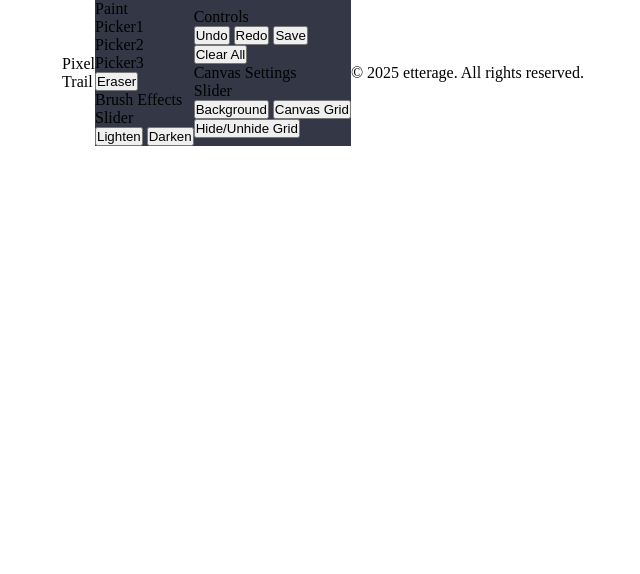
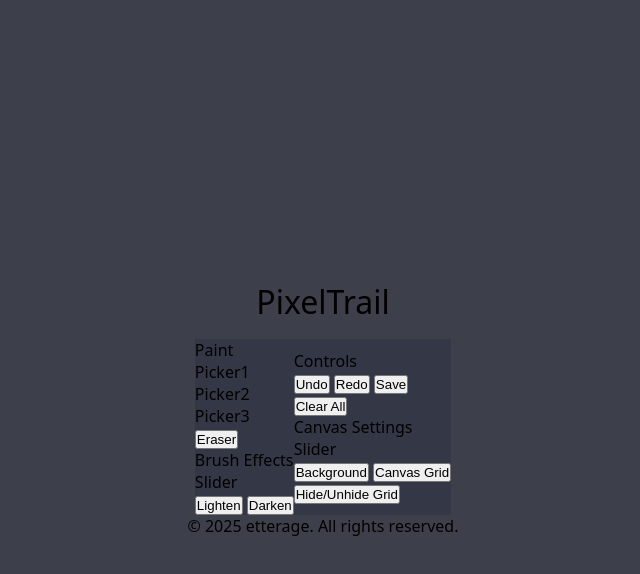
Before and after one commit to etterage/PixelTrail, a plain HTML site: page index.html in a window 1280 px wide. Shown: the whole page, without its empty margins (317-957 px from the left). Drawn offline with Linux system fonts and the light colour scheme.

Commit message:
redo the style

```diff
--- a/style.css
+++ b/style.css
@@ -8,6 +8,10 @@ body {
     display: flex;
     justify-content: center;
     align-items: center;
+    flex-direction: column;
+    height: 100vh;
+    background-color: #3d404b;
+    font-family: sans;
 }
 
 .main-container {
@@ -16,3 +20,13 @@ body {
     justify-content: center;
     align-items: center;
 }
+
+.header {
+    display: inherit;
+    justify-content: center;
+    align-items: center;
+    width: 100%;
+    text-align: center;
+    font-size: 2rem;
+    padding: 1rem 0;
+}
```
